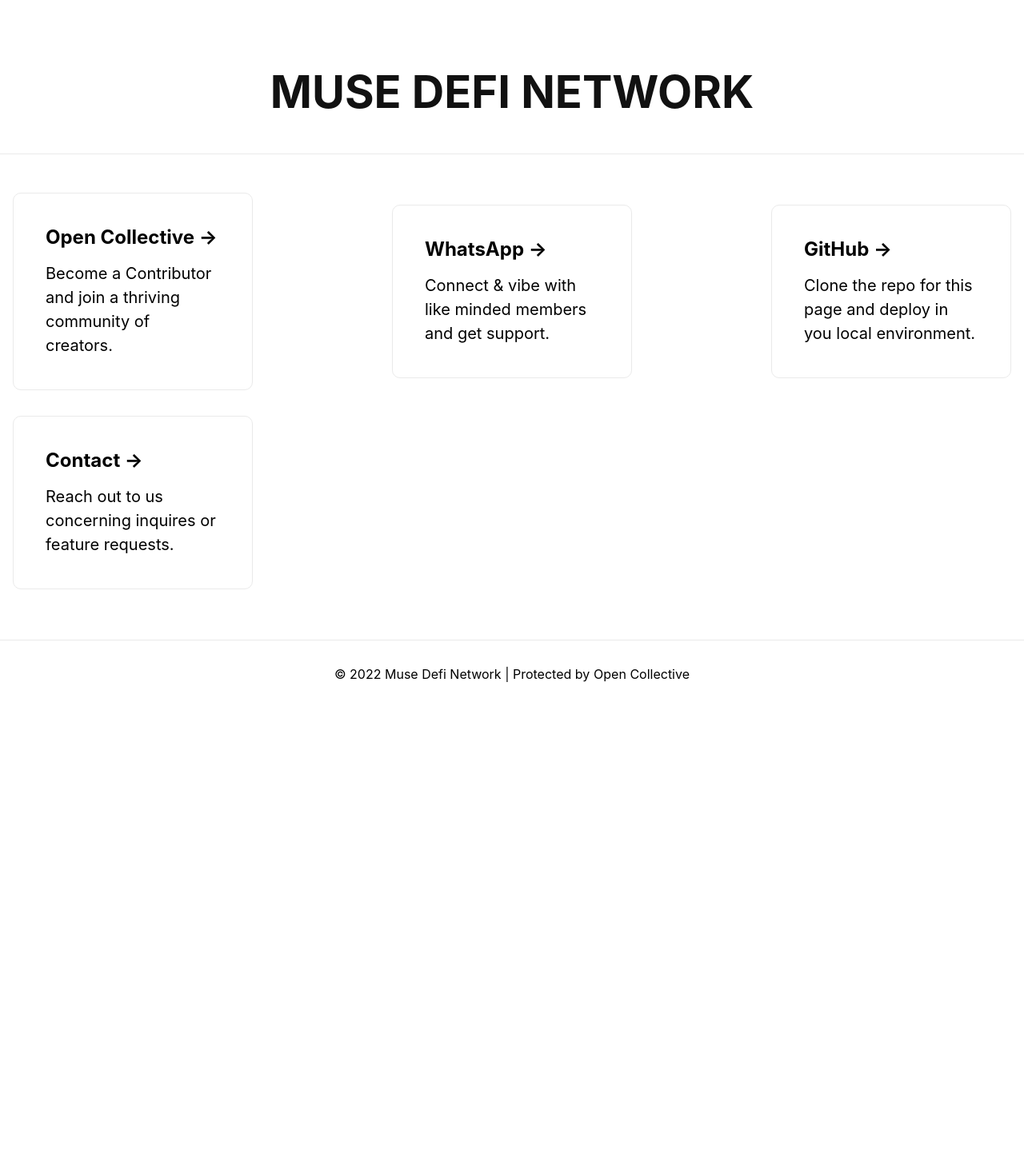
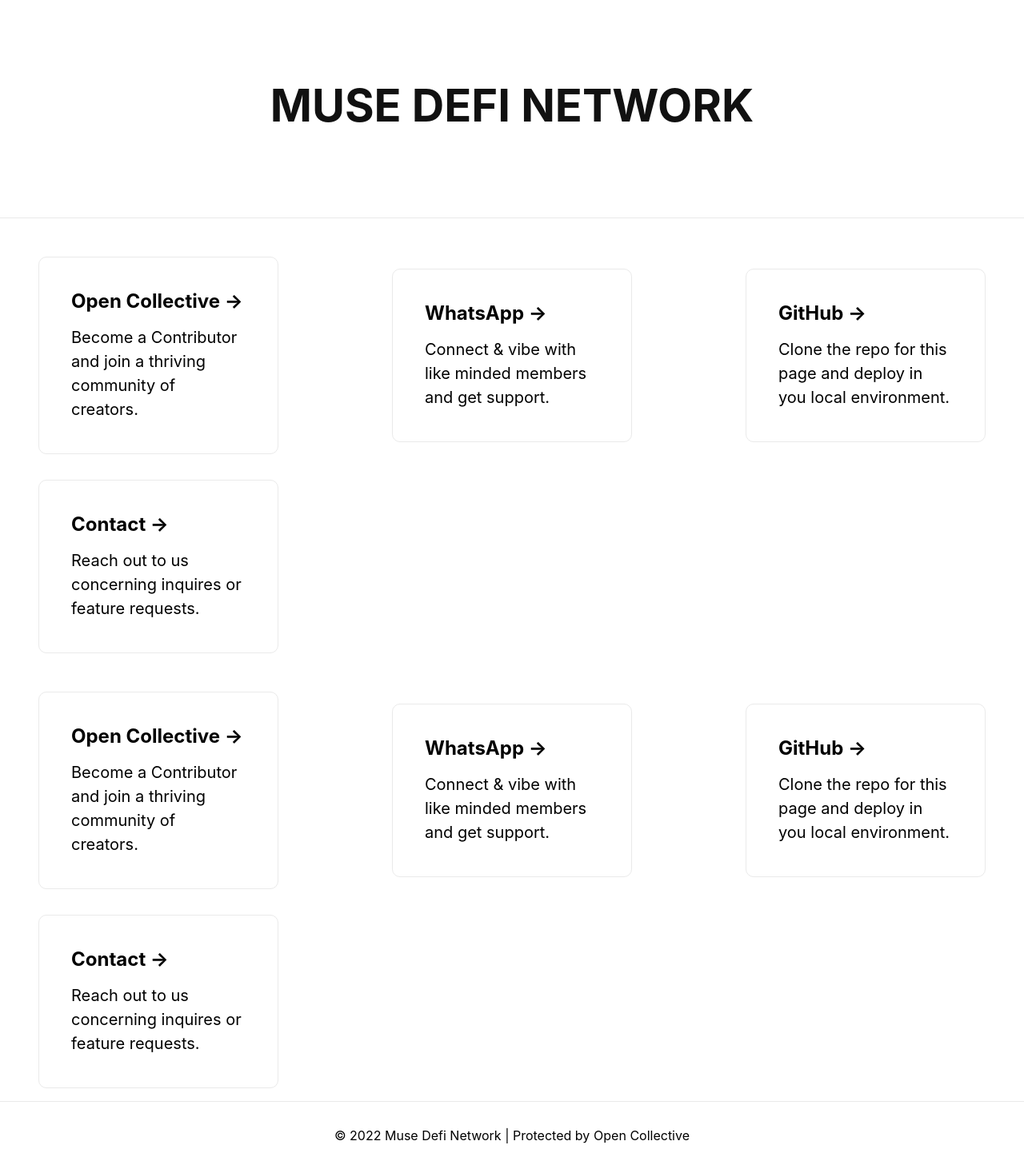
Before and after one commit to Muse-Defi-Network/mademan-p, a Next.js app: page / in a window 1280 px wide. Shown: the whole page at 80% size. Before the commit the page ends 885 px from the top, so only its background shows below. Built offline with nearby package versions, Linux system fonts and the light colour scheme.

Commit message:
Design Updates

```diff
--- a/pages/index.js
+++ b/pages/index.js
@@ -64,6 +64,36 @@
             </p>
           </a>
         </div>
+
+        <div className={styles.grid}>
+          <a href="https://opencollective.com/muse-defi-network" className={styles.card}>
+            <h2>Open Collective &rarr;</h2>
+            <p>Become a Contributor and join a thriving community of creators. </p>
+          </a>
+
+          <a href="https://chat.whatsapp.com/E4onwdYTQMs5RLhAIzhmL5" className={styles.card}>
+            <h2>WhatsApp &rarr;</h2>
+            <p>Connect & vibe with like minded members and get support.</p>
+          </a>
+
+          <a
+            href="https://github.com/Muse-Defi-Network/landing-page"
+            className={styles.card}
+          >
+            <h2>GitHub &rarr;</h2>
+            <p>Clone the repo for this page and deploy in you local environment.</p>
+          </a>
+
+          <a
+            href="https://www.ahzudirecttech.com/"
+            className={styles.card}
+          >
+            <h2>Contact &rarr;</h2>
+            <p>
+              Reach out to us concerning inquires or feature requests.
+            </p>
+          </a>
+        </div>
       </main>
 
       <footer className={styles.footer}>
--- a/styles/Home.module.css
+++ b/styles/Home.module.css
@@ -4,22 +4,24 @@
 
 .main {
   min-height: 100vh;
-  padding: 0rem 0;
+  padding: 0;
+  display: flex;
+  flex-direction: column;
+  justify-content: stretch;
+  align-items: center;
+  flex-wrap: nowrap;
+  align-content: center;
+}
+
+.hero {
+  padding: 5em 2em 5em 2em;
+  width: 100%;
+  color: #111;
+  border-bottom: 1px solid #eaeaea;
   display: flex;
   flex-direction: column;
   justify-content: center;
-  align-items: center;
-}
-
-.hero {
-  padding: 1em;
-  width: 100%;
-  color:#111;
-  border-bottom:solid 1px #eaeaea;
-  display: flex;
-  flex-direction: column;
-  justify-content: space-between;
-  margin-bottom: 2em;
+  margin-bottom: 1em;
 }
 
 .footer {
@@ -87,6 +89,19 @@
   justify-content: space-between;
   flex-wrap: wrap;
   max-width: 100wh;
+  width: 100%;
+  padding: 1em 2em 0em 2em;
+}
+
+.grid-2 {
+  display: flex;
+  align-items: center;
+  justify-content: space-between;
+  flex-wrap: wrap;
+  max-width: 100wh;
+  width: 100%;
+  padding: 1em 2em 0em 2em;
+  margin-bottom: 0em;
 }
 
 .card {
@@ -106,6 +121,7 @@
 .card:active {
   color: #3a3a3a;
   border-color: #a9a9a9;
+  box-shadow: #a9a9a9;
 }
 
 .card h2 {
```
Also changed, not shown: styles/styles.css (added, +52 -0 lines).
